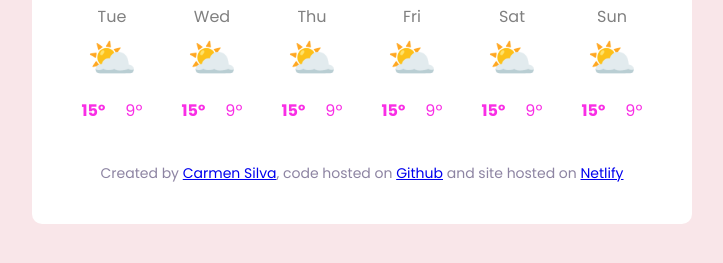
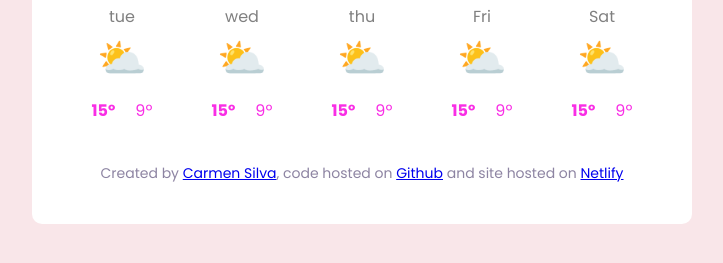
Before and after one commit to Welcome-to-Carmen-Github/Final_Project, a plain HTML site: page Index.html in a window 1280 px wide. Shown: the part 287-550 px from the top of the page, without its empty margins (278-1001 px from the left). Drawn offline with nearby package versions, Linux system fonts and the light colour scheme.

Commit message:
Added forecast HTML from JavaScript
I also corrected the word "forecast" as I had written it wrong every time

```diff
--- a/Index.html
+++ b/Index.html
@@ -45,56 +45,7 @@
             <div class="wheather-app-unit">°C</div>
           </div>
         </div>
-        <div class="wheather-app-forcast">
-          <div class="wheather-forcast-week">
-            <div class="wheather-forcast-day">Tue</div>
-            <div class="wheather-forcast-icon">⛅</div>
-            <div class="wheather-forcast-temps">
-              <div class="wheather-forcast-temp"><strong>15º</strong></div>
-              <div class="wheather-forcast-temp">9º</div>
-            </div>
-          </div>
-          <div class="wheather-forcast-week">
-            <div class="wheather-forcast-day">Wed</div>
-            <div class="wheather-forcast-icon">⛅</div>
-            <div class="wheather-forcast-temps">
-              <div class="wheather-forcast-temp"><strong>15º</strong></div>
-              <div class="wheather-forcast-temp">9º</div>
-            </div>
-          </div>
-          <div class="wheather-forcast-week">
-            <div class="wheather-forcast-day">Thu</div>
-            <div class="wheather-forcast-icon">⛅</div>
-            <div class="wheather-forcast-temps">
-              <div class="wheather-forcast-temp"><strong>15º</strong></div>
-              <div class="wheather-forcast-temp">9º</div>
-            </div>
-          </div>
-          <div class="wheather-forcast-week">
-            <div class="wheather-forcast-day">Fri</div>
-            <div class="wheather-forcast-icon">⛅</div>
-            <div class="wheather-forcast-temps">
-              <div class="wheather-forcast-temp"><strong>15º</strong></div>
-              <div class="wheather-forcast-temp">9º</div>
-            </div>
-          </div>
-          <div class="wheather-forcast-week">
-            <div class="wheather-forcast-day">Sat</div>
-            <div class="wheather-forcast-icon">⛅</div>
-            <div class="wheather-forcast-temps">
-              <div class="wheather-forcast-temp"><strong>15º</strong></div>
-              <div class="wheather-forcast-temp">9º</div>
-            </div>
-          </div>
-          <div class="wheather-forcast-week">
-            <div class="wheather-forcast-day">Sun</div>
-            <div class="wheather-forcast-icon">⛅</div>
-            <div class="wheather-forcast-temps">
-              <div class="wheather-forcast-temp"><strong>15º</strong></div>
-              <div class="wheather-forcast-temp">9º</div>
-            </div>
-          </div>
-        </div>
+        <div class="wheather-app-forecast" id="fore-cast"></div>
       </main>
       <footer>
         Created by
--- a/index.css
+++ b/index.css
@@ -84,12 +84,12 @@ main {
   margin-top: 10px;
 }
 
-.wheather-app-forcast {
+.wheather-app-forecast {
   display: flex;
   justify-content: space-around;
   margin-top: 20px;
 }
-.wheather-forcast-day {
+.wheather-forecast-day {
   text-align: center;
   color: grey;
   font-size: 16px;
@@ -97,12 +97,12 @@ main {
   margin-bottom: 10px;
 }
 
-.wheather-forcast-icon {
+.wheather-forecast-icon {
   text-align: center;
   font-size: 40px;
 }
 
-.wheather-forcast-temps {
+.wheather-forecast-temps {
   color: rgb(249, 45, 229);
   text-align: center;
   display: flex;
@@ -110,7 +110,7 @@ main {
   margin-top: 10px;
 }
 
-.wheather-forcast-temp {
+.wheather-forecast-temp {
   padding: 0 10px;
 }
 footer {
--- a/index.js
+++ b/index.js
@@ -79,3 +79,31 @@ let currentDateELement = document.querySelector("#current-date");
 let currentDate = new Date();
 
 currentDateELement.innerHTML = formatDate(currentDate);
+
+/* fazer um java template para criar 5 dias de previsão*/
+
+function displayForecast() {
+  let days = ["tue", "wed", "thu", "Fri", "Sat"];
+  let forecastHTML = "";
+
+  days.forEach(function (day) {
+    forecastHTML =
+      forecastHTML +
+      `
+ <div class="wheather-forecast-week">
+   <div class="wheather-forecast-day">${day}</div>
+   <div class="wheather-forecast-icon">⛅</div>
+   <div class="wheather-forecast-temps">
+     <div class="wheather-forecast-temp">
+       <strong>15º</strong>
+     </div>
+     <div class="wheather-forecast-temp">9º</div>
+   </div>
+ </div>`;
+  });
+
+  let forecastElement = document.querySelector("#fore-cast");
+  forecastElement.innerHTML = forecastHTML;
+}
+
+displayForecast();
```
